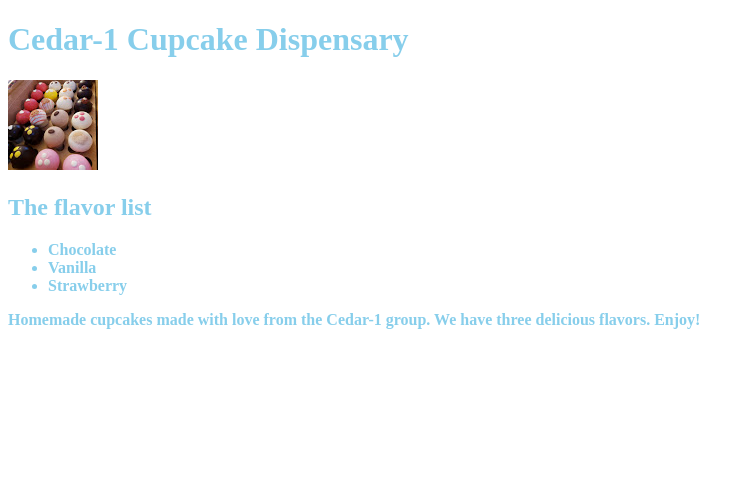
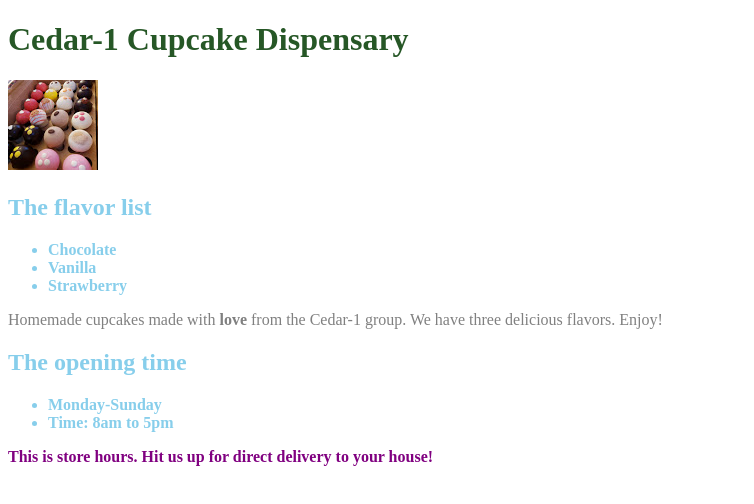
Before and after one commit to Drewmacauley/cupcake-shop, a plain HTML site: page index.html in a window 1280 px wide. Shown: the whole page, without its empty margins (0-754 px from the left). Drawn offline with Linux system fonts and the light colour scheme.

Commit message:
added flashy and best to styles.css
Co-authored-by: Johnny Duverseau <duverseaujohnny21@gmail.com>

Co-authored-by: Drew Macauley <macauleyandy03@gmail.com>

```diff
--- a/css/styles.css
+++ b/css/styles.css
@@ -2,10 +2,24 @@ h1{
   width: 75%;
   font-style: courier new;
   font-weight: bold;
-  font-size: ;
+  font-size: normal;
+  color: rgb(38, 87, 38);
 }
+
 body {
   font-style: courier new;
   font-weight: bold;
-  color: skyblue
+  color: skyblue;
 }
+
+p.best {
+  font-style: courier new;
+  font-weight: bold;
+  color: purple;
+}
+
+p.flashy {
+  font-style: courier new;
+  font-weight: lighter;
+  color: grey;
+}
--- a/index.html
+++ b/index.html
@@ -14,9 +14,14 @@
    <li>Vanilla</li>
    <li>Strawberry</li>
   </ul>
-  <p>Homemade cupcakes made with <strong>love</strong> from the Cedar-1 group.  We have three delicious flavors.  Enjoy!</p>
+  <p class="flashy">Homemade cupcakes made with <strong>love</strong> from the Cedar-1 group.  We have three delicious flavors.  Enjoy!</p>
 
-  <h2></h2>
+  <h2>The opening time</h2>
+  <ul>
+    <li>Monday-Sunday</li>
+    <li>Time: 8am to 5pm</li>
+  </ul>
+  <p class="best">This is store hours. Hit us up for direct delivery to your house! </p>
 
 </body>
 </html>
```
